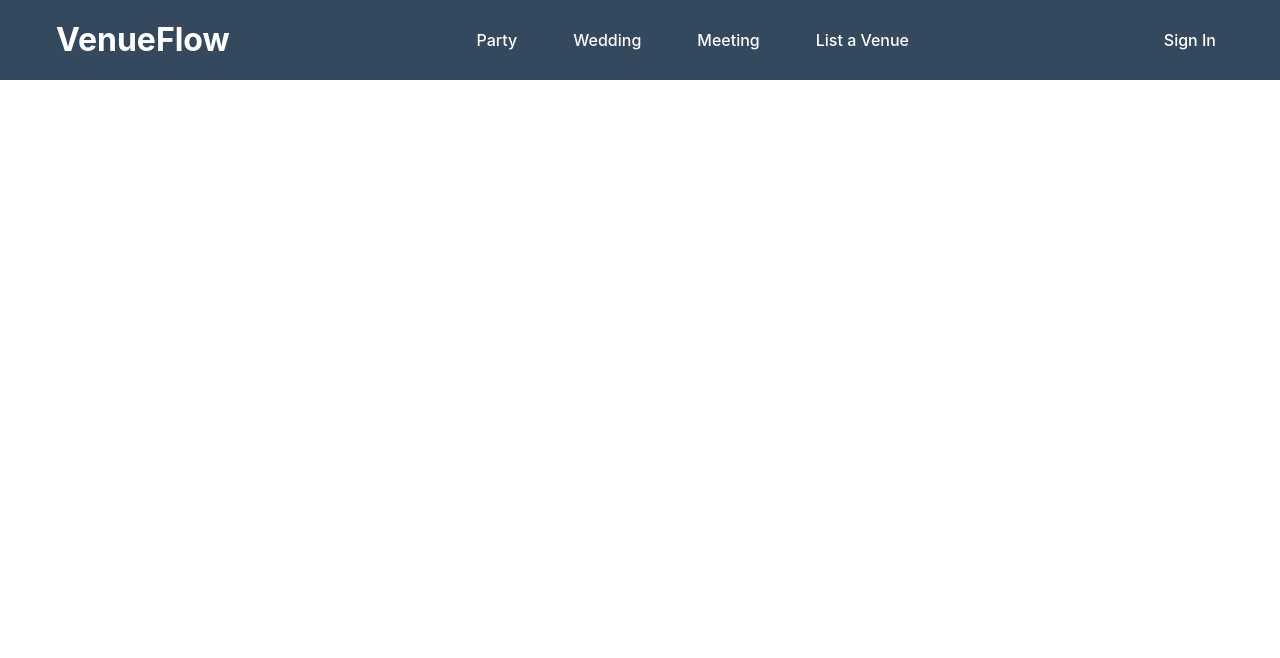
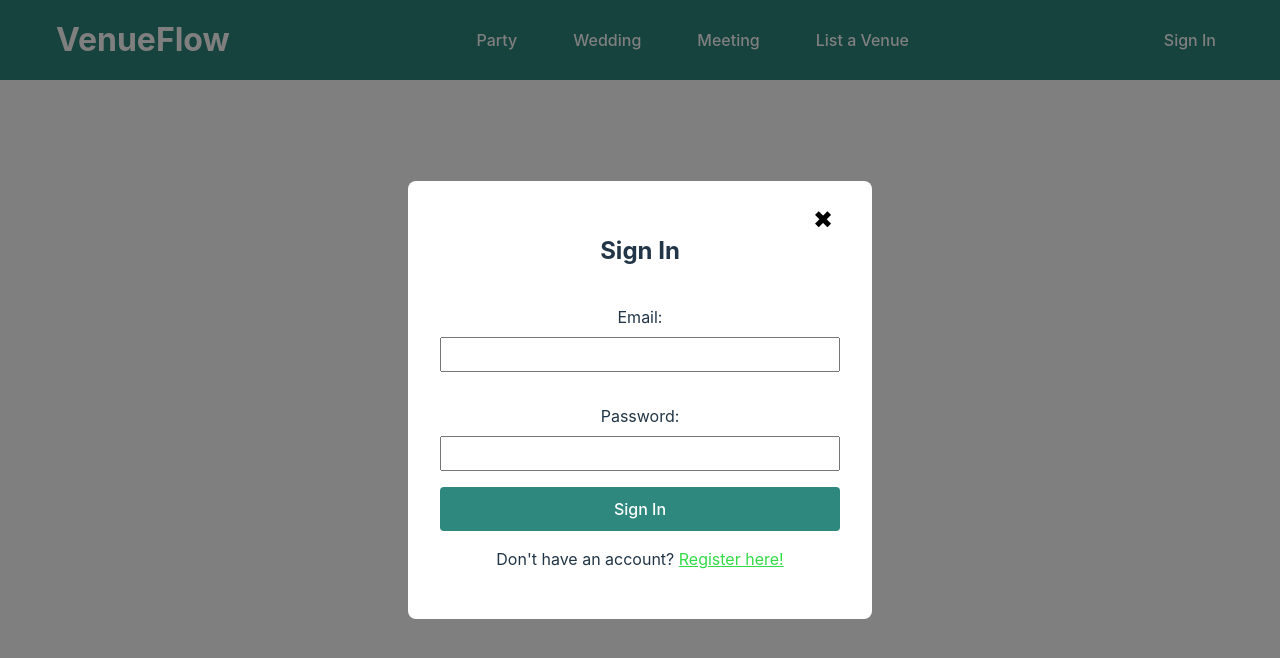
Before and after one commit to KalebGore28/CSC425-Term-Project, a React (Vite) app: page / in a window 1280 px wide. Both pictures are taken after a click on the link "Sign In". Shown: the top 658 px of the page. Built offline with nearby package versions, Linux system fonts and the light colour scheme; no server answers.

Commit message:
added signin

```diff
--- a/src/components/Navbar.css
+++ b/src/components/Navbar.css
@@ -2,7 +2,7 @@
 
 /* Navbar Styles */
 .navbar {
-	background-color: #34495e;
+	background-color: #2e887e;
 	color: white;
 	padding: 1rem;
 	position: fixed;
@@ -55,7 +55,7 @@
 	top: 4.5rem;
 	right: 1rem;
 	padding: 0 1rem;
-	background-color: #34495e;
+	background-color: #2e887e;
 	border-radius: 0.5rem;
 	box-shadow: 0 0.5rem 0.5rem rgba(0, 0, 0, 0.1);
 	max-height: 0;
@@ -69,3 +69,89 @@
 	max-height: 200px;
 	/* Adjust based on content height */
 }
+
+/* Modal overlay */
+.modal-overlay {
+	position: fixed;
+	top: 0;
+	left: 0;
+	right: 0;
+	bottom: 0;
+	background: rgba(0, 0, 0, 0.5);
+	display: flex;
+	align-items: center;
+	justify-content: center;
+	z-index: 1001;
+}
+
+/* Modal content */
+.modal-content {
+	background: white;
+	padding: 2rem;
+	border-radius: 8px;
+	width: 90%;
+	max-width: 400px;
+	position: relative;
+	text-align: center;
+}
+
+/* Close button */
+.close-button {
+	position: absolute;
+	top: 10px;
+	right: 10px;
+	background: transparent;
+	border: none;
+	font-size: 1.5rem;
+	cursor: pointer;
+}
+
+/* Form styles */
+.modal-content form {
+	display: flex;
+	flex-direction: column;
+}
+
+.modal-content form label {
+	margin: 1rem 0 0.5rem;
+}
+
+.modal-content form input {
+	padding: 0.5rem;
+	margin-bottom: 1rem;
+}
+
+.modal-content form button {
+	padding: 0.75rem;
+	background-color: #2e887e;
+	color: white;
+	border: none;
+	border-radius: 4px;
+	cursor: pointer;
+}
+
+/* Style for the toggle link */
+.toggle-link {
+	color: #34db47;
+	cursor: pointer;
+	text-decoration: underline;
+}
+
+.toggle-link:hover {
+	color: #84b929;
+}
+
+.user-circle {
+	display: flex;
+	align-items: center;
+	justify-content: center;
+	width: 35px;
+	height: 35px;
+	background-color: #59caa6;
+	color: white;
+	font-weight: bold;
+	font-size: 1.2rem;
+	border-radius: 50%;
+	cursor: pointer;
+	margin-right: 2rem;
+}
--- a/src/components/Navbar.jsx
+++ b/src/components/Navbar.jsx
@@ -4,32 +4,107 @@ import React, { useState, useEffect } from 'react';
 import './Navbar.css';
 
 function Navbar() {
-	// State to track window width
 	const [windowWidth, setWindowWidth] = useState(window.innerWidth);
+	const [isMenuOpen, setIsMenuOpen] = useState(false);
+	const [isModalOpen, setIsModalOpen] = useState(false);
+	const [isRegistering, setIsRegistering] = useState(false);
+	const [formData, setFormData] = useState({ name: '', email: '', password: '', confirmPassword: '' });
+	const [error, setError] = useState('');
+	const [user, setUser] = useState(null); // State to store logged-in user info
 
-	// State to track dropdown menu visibility
-	const [isMenuOpen, setIsMenuOpen] = useState(false);
-
-	// Effect to update window width on resize
 	useEffect(() => {
-		const handleResize = () => {
-			setWindowWidth(window.innerWidth)
-			if (windowWidth > 768) {
-				setIsMenuOpen(false);
-			}
-		};
+		const handleResize = () => setWindowWidth(window.innerWidth);
 		window.addEventListener('resize', handleResize);
 		return () => window.removeEventListener('resize', handleResize);
 	}, []);
 
-	// Toggle dropdown menu visibility
-	const toggleMenu = () => {
-		setIsMenuOpen(!isMenuOpen);
+	// Fetch user info to check if logged in
+	useEffect(() => {
+		const fetchUser = async () => {
+			try {
+				const response = await fetch('http://localhost:5001/api/users/me', {
+					method: 'GET',
+					credentials: 'include', // Include credentials to receive the cookie
+				});
+				if (response.ok) {
+					const data = await response.json();
+					setUser(data); // Set user info in state
+				}
+			} catch (error) {
+				console.error("Error fetching user info:", error);
+			}
+		};
+
+		fetchUser();
+	}, []);
+
+	const toggleMenu = () => setIsMenuOpen(!isMenuOpen);
+	const openModal = () => setIsModalOpen(true);
+	const closeModal = () => {
+		setIsModalOpen(false);
+		setIsRegistering(false);
+		setFormData({ name: '', email: '', password: '', confirmPassword: '' });
+		setError('');
+	};
+
+	const toggleRegister = () => {
+		setIsRegistering(!isRegistering);
+		setError('');
+	};
+
+	const handleChange = (e) => {
+		setFormData({ ...formData, [e.target.name]: e.target.value });
+	};
+
+	const handleSubmit = async (e) => {
+		e.preventDefault();
+		setError('');
+
+		try {
+			if (isRegistering) {
+				// Register user
+				const registerResponse = await fetch('http://localhost:5001/api/register', {
+					method: 'POST',
+					headers: { 'Content-Type': 'application/json' },
+					body: JSON.stringify({
+						name: formData.name,
+						email: formData.email,
+						password: formData.password,
+					}),
+				});
+
+				const registerData = await registerResponse.json();
+				if (!registerResponse.ok) {
+					setError(registerData.error);
+					return;
+				}
+			}
+
+			// Log in the user
+			const loginResponse = await fetch('http://localhost:5001/api/login', {
+				method: 'POST',
+				headers: { 'Content-Type': 'application/json' },
+				body: JSON.stringify({
+					email: formData.email,
+					password: formData.password,
+				}),
+				credentials: 'include',
+			});
+
+			const loginData = await loginResponse.json();
+			if (!loginResponse.ok) {
+				setError(loginData.error);
+			} else {
+				setUser(loginData.user); // Set user after successful login
+				closeModal();
+			}
+		} catch (err) {
+			setError('Something went wrong. Please try again later.');
+		}
 	};
 
 	return (
 		<>
-			{/* NAVBAR */}
 			<nav className="navbar">
 				<div className="navbar-container">
 					<a href="/" className="logo">VenueFlow</a>
@@ -41,7 +116,14 @@ function Navbar() {
 								<a href="/meeting" className="nav-link">Meeting</a>
 								<a href="/new-venue" className="nav-link">List a Venue</a>
 							</div>
-							<a href="#" className="nav-link">Sign In</a>
+							{user ? (
+								// Render user's initial if logged in
+								<div className="user-circle">
+									{user.name.charAt(0).toUpperCase()}
+								</div>
+							) : (
+								<a onClick={openModal} className="nav-link">Sign In</a>
+							)}
 						</>
 					) : (
 						<>
@@ -51,14 +133,81 @@ function Navbar() {
 								<a href="/wedding" className="nav-link">Wedding</a>
 								<a href="/meeting" className="nav-link">Meeting</a>
 								<a href="/new-venue" className="nav-link">List a Venue</a>
-								<a href="#" className="nav-link">Sign In</a>
+								{user ? (
+									<a className="nav-link">
+										{user.name}
+									</a>
+								) : (
+									<a onClick={openModal} className="nav-link">Sign In</a>
+								)}
 							</div>
 						</>
 					)}
 				</div>
 			</nav>
 
-			{/* HERO SECTION (optional, if needed later) */}
+			{isModalOpen && (
+				<div className="modal-overlay" onClick={closeModal}>
+					<div className="modal-content" onClick={(e) => e.stopPropagation()}>
+						<button className="close-button" onClick={closeModal}>✖</button>
+						<h2>{isRegistering ? "Register" : "Sign In"}</h2>
+						<form onSubmit={handleSubmit}>
+							{isRegistering && (
+								<>
+									<label>Name:</label>
+									<input
+										type="text"
+										name="name"
+										value={formData.name}
+										onChange={handleChange}
+										required
+									/>
+								</>
+							)}
+							<label>Email:</label>
+							<input
+								type="email"
+								name="email"
+								value={formData.email}
+								onChange={handleChange}
+								required
+							/>
+							<label>Password:</label>
+							<input
+								type="password"
+								name="password"
+								value={formData.password}
+								onChange={handleChange}
+								required
+							/>
+							{isRegistering && (
+								<>
+									<label>Confirm Password:</label>
+									<input
+										type="password"
+										name="confirmPassword"
+										value={formData.confirmPassword}
+										onChange={handleChange}
+										required
+									/>
+								</>
+							)}
+							{error && <p className="error-message">{error}</p>}
+							<button type="submit">{isRegistering ? "Register" : "Sign In"}</button>
+						</form>
+						<p>
+							{isRegistering ? (
+								"Already have an account? "
+							) : (
+								"Don't have an account? "
+							)}
+							<span className="toggle-link" onClick={toggleRegister}>
+								{isRegistering ? "Sign in here!" : "Register here!"}
+							</span>
+						</p>
+					</div>
+				</div>
+			)}
 		</>
 	);
 }
```
Also changed, not shown: 2 other files (tests, documents, lock files or other folders).
